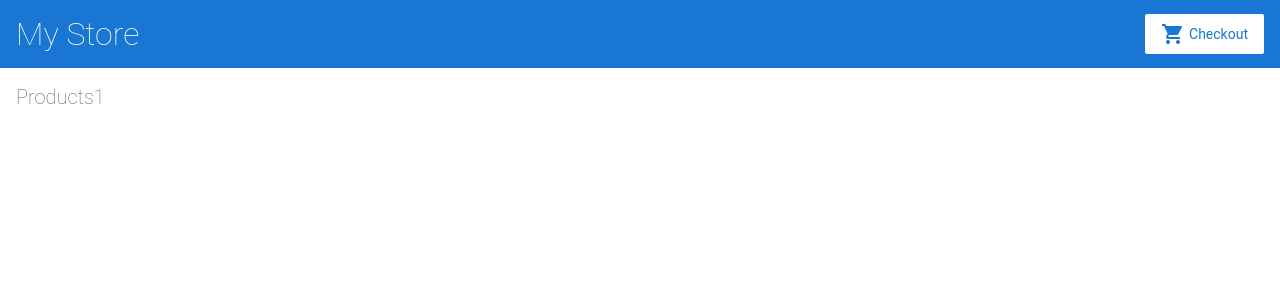
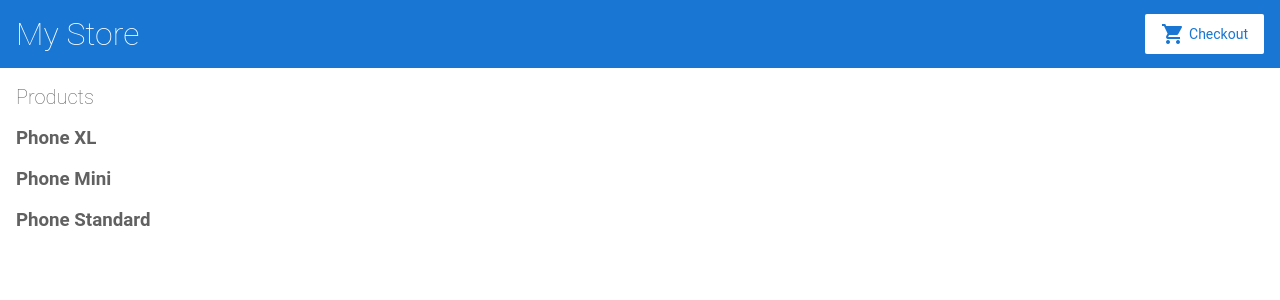
Before and after one commit to qzqsmile/angular-rdjm8t, an Angular app: page / in a window 1280 px wide. Shown: the top 300 px of the page. Built offline with nearby package versions, Linux system fonts and the light colour scheme.

Commit message:
1 file modified

```diff
--- a/src/app/product-list/product-list.component.html
+++ b/src/app/product-list/product-list.component.html
@@ -1,8 +1,9 @@
-<h2>Products1</h2>
-
+<h2>Products</h2>
 <div *ngFor="let product of products">
+  <h3>
+      {{ product.name }}
+  </h3>
 </div>
-
 <!--
 Copyright Google LLC. All Rights Reserved.
 Use of this source code is governed by an MIT-style license that
```
